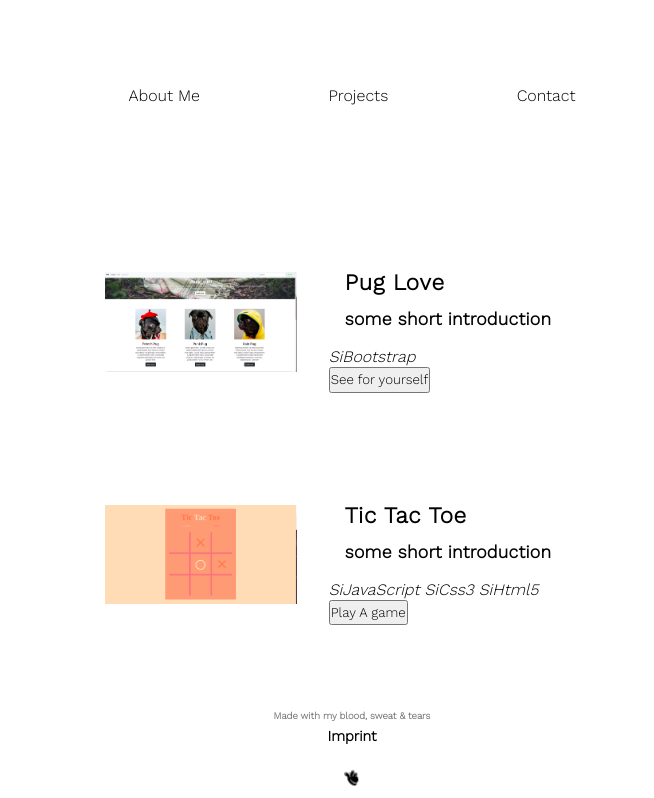
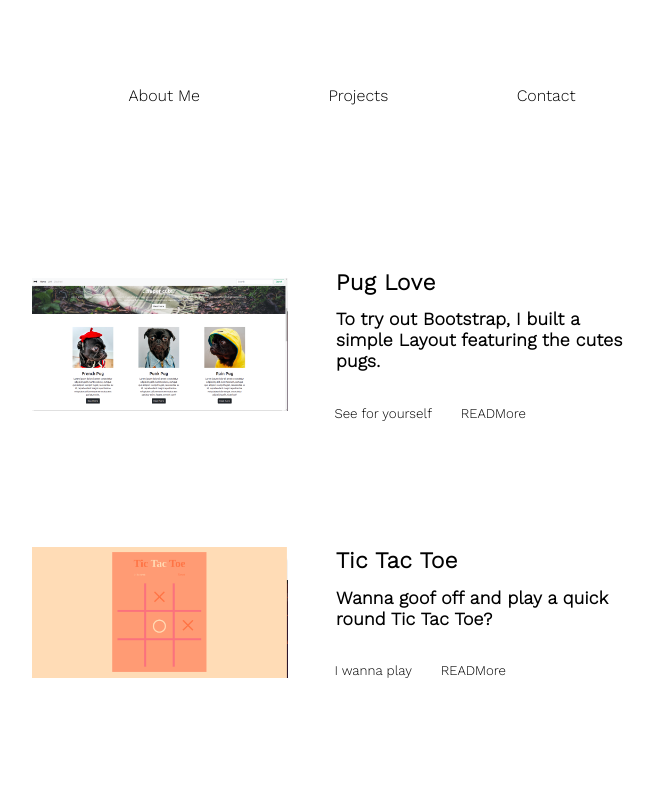
Before and after one commit to cathacz/portfolio, a React (Create React App) app: page /projects in a window 1280 px wide. Shown: the top 798 px of the page, without its empty margins (288-942 px from the left). Built offline with nearby package versions, Linux system fonts and the light colour scheme.

Commit message:
why is it sooo hot??

```diff
--- a/src/components/Contact.js
+++ b/src/components/Contact.js
@@ -1,12 +1,23 @@
 import { GiMailbox } from "react-icons/gi";
-
+import { SiGithub } from "react-icons/si";
 const Contact = () => {
   return (
     <div>
       <h2>Let's get in touch</h2>
       <p>
-        Feel free to write me <GiMailbox />
+        Feel free to write me{" "}
+        <a href="mailto:catharinaczipf@hotmail.com">
+          <GiMailbox />
+        </a>
       </p>
+      <p>
+        OR visit my Github Account{" "}
+        <a href="https://github.com/cathacz">
+          <SiGithub />
+        </a>
+      </p>
+
+      <h6>Don't forget to tell me what makes your heart beat faster</h6>
     </div>
   );
 };
--- a/src/components/Projects.js
+++ b/src/components/Projects.js
@@ -13,21 +13,40 @@ import {
 
 const Projects = ({ data }) => {
   const items = data.map((item) => {
-    const { id, title, text, language, img, alt, link, buttonText } = item;
+    const {
+      id,
+      title,
+      text,
+      language,
+      img,
+      alt,
+      link,
+      buttonText,
+      READMElink,
+    } = item;
     return (
       <li key={id} className="project">
         <Link to={`/products/${id}`} />
         <div>
+          {/* POP-UP Window if needed */}
+          {/* <a
+            target="popup"
+            onclick="window.open
+  ('', 'popup', 'width=580,height=360,scrollbars=no, toolbar=no,status=no,resizable=yes,menubar=no,location=no,directories=no,top=10,left=10')"
+            href={`${process.env.PUBLIC_URL}/${img}`}
+          >
+            <img src={`${process.env.PUBLIC_URL}/${img}`} alt={alt} />
+          </a> */}
+
           <img src={`${process.env.PUBLIC_URL}/${img}`} alt={alt} />
-          {/* data[0].png */}
         </div>
         <div className="leftSide">
           <h2>{title}</h2>
           <h3>{text}</h3>
           <p>
-            {language.map((lang, i) => (
+            {/* {language.map((lang, i) => (
               <i key={i}>{lang}&nbsp;</i>
-            ))}
+            ))} */}
             {/* <div className="toolTip">
               <{language} />
 
@@ -37,6 +56,11 @@ const Projects = ({ data }) => {
           <button>
             <a target="blank" href={link}>
               {buttonText}
+            </a>
+          </button>
+          <button>
+            <a target="blank" href={READMElink}>
+              READMore
             </a>
           </button>
         </div>
--- a/src/data.json
+++ b/src/data.json
@@ -2,42 +2,46 @@
   {
     "id": 0,
     "title": "Pug Love",
-    "text": "some short introduction",
+    "text": "To try out Bootstrap, I built a simple Layout featuring the cutes pugs.",
     "language": ["SiBootstrap"],
     "link": "https://cathacz.github.io/bootstrapTryOut/",
     "img": "./img/pugLove.png",
     "alt": "Project Layout",
-    "buttonText": "See for yourself"
+    "buttonText": "See for yourself",
+    "READMElink": "https://github.com/cathacz/bootstrapTryOut/blob/main/README.md"
   },
   {
     "id": 1,
     "title": "Tic Tac Toe",
-    "text": "some short introduction",
+    "text": "Wanna goof off and play a quick round Tic Tac Toe?",
     "language": ["SiJavaScript", "SiCss3", "SiHtml5"],
     "link": "https://cathacz.github.io/letsPlayAGame/",
     "img": "./img/ticTacToe.png",
     "alt": "Project Layout",
-    "buttonText": "Play A game"
+    "buttonText": "I wanna play",
+    "READMElink": "https://github.com/cathacz/letsPlayAGame/blob/main/README.md"
   },
   {
     "id": 2,
     "title": "Stay Focused",
-    "text": "some short introduction",
+    "text": "This is actually a group project. Don't forget to check out the other Contributors!",
     "language": ["SiJavaScript", "SiSass", "SiHtml5"],
     "link": "https://cathacz.github.io/stayFocused/",
     "img": "./img/stayFocused.png",
     "alt": "Project Layout",
-    "buttonText": "Check it out"
+    "buttonText": "See project",
+    "READMElink": "https://github.com/cathacz/stayFocused/blob/main/README.md"
   },
 
   {
     "id": 3,
     "title": "Get your $hit done",
-    "text": "some short introduction",
+    "text": "A quick To-Do-List App. Nothing fancy so far and I swear someday I will write a better text here.",
     "language": ["SiReact", "SiSass"],
     "link": "https://cathacz.github.io/getyourshitdone/",
     "img": "./img/getYourShitDone.png",
     "alt": "Project Layout",
-    "buttonText": "Wanna try?"
+    "buttonText": "Wanna try?",
+    "READMElink": "https://github.com/cathacz/getYourShitDone/blob/main/README.md"
   }
 ]
--- a/src/scss/base/_basic-setup.scss
+++ b/src/scss/base/_basic-setup.scss
@@ -3,6 +3,13 @@
   margin: 0;
   padding: 0;
   font-family: "Work Sans", sans-serif;
-
   line-height: 1.32rem;
 }
+body {
+  min-height: 100%;
+  -ms-overflow-style: none;
+  scrollbar-width: none;
+}
+body::-webkit-scrollbar {
+  display: none;
+}
--- a/src/scss/components/_buttons.scss
+++ b/src/scss/components/_buttons.scss
@@ -0,0 +1,12 @@
+button {
+  border: none;
+  //   text-decoration: underline;
+  background-color: white;
+  padding: 0.5rem;
+  margin: 0.4rem;
+  &:hover {
+    background-color: white;
+    transform: scale(1.4);
+    cursor: pointer;
+  }
+}
--- a/src/scss/layouts/_footer.scss
+++ b/src/scss/layouts/_footer.scss
@@ -1,14 +1,14 @@
 footer {
   @include flex-box;
-  position: sticky;
-  bottom: 0rem;
-  padding-bottom: 0.5rem;
-  margin: 2rem auto;
-  background-color: white;
+  flex: 1;
 }
 .footer {
   @include flex-column;
-
+  position: relative;
+  bottom: 0rem;
+  padding-bottom: 0.5rem;
+  margin: 5rem auto;
+  background-color: white;
   a {
     font-size: 1.2rem;
   }
--- a/src/scss/layouts/_main-part.scss
+++ b/src/scss/layouts/_main-part.scss
@@ -1,10 +1,4 @@
-body {
-  -ms-overflow-style: none;
-  scrollbar-width: none;
-}
-body::-webkit-scrollbar {
-  display: none;
-}
+// headlines
 h1 {
   font-size: 1.8rem;
 }
@@ -57,7 +51,7 @@ h6 {
       z-index: 1;
     }
     .toolTip:hover .tTtext {
-      padding: 0.7rem;
+      padding: 0.7rem 8rem 0.7rem 2rem;
       visibility: visible;
     }
   }
@@ -75,10 +69,11 @@ h6 {
 }
 .project {
   @include flex-row;
+  width: 50vw;
   margin: 2rem;
   overflow-y: hidden;
   img {
-    width: 15vw;
+    width: 20vw;
   }
   .leftSide {
     margin: 2rem;
```
